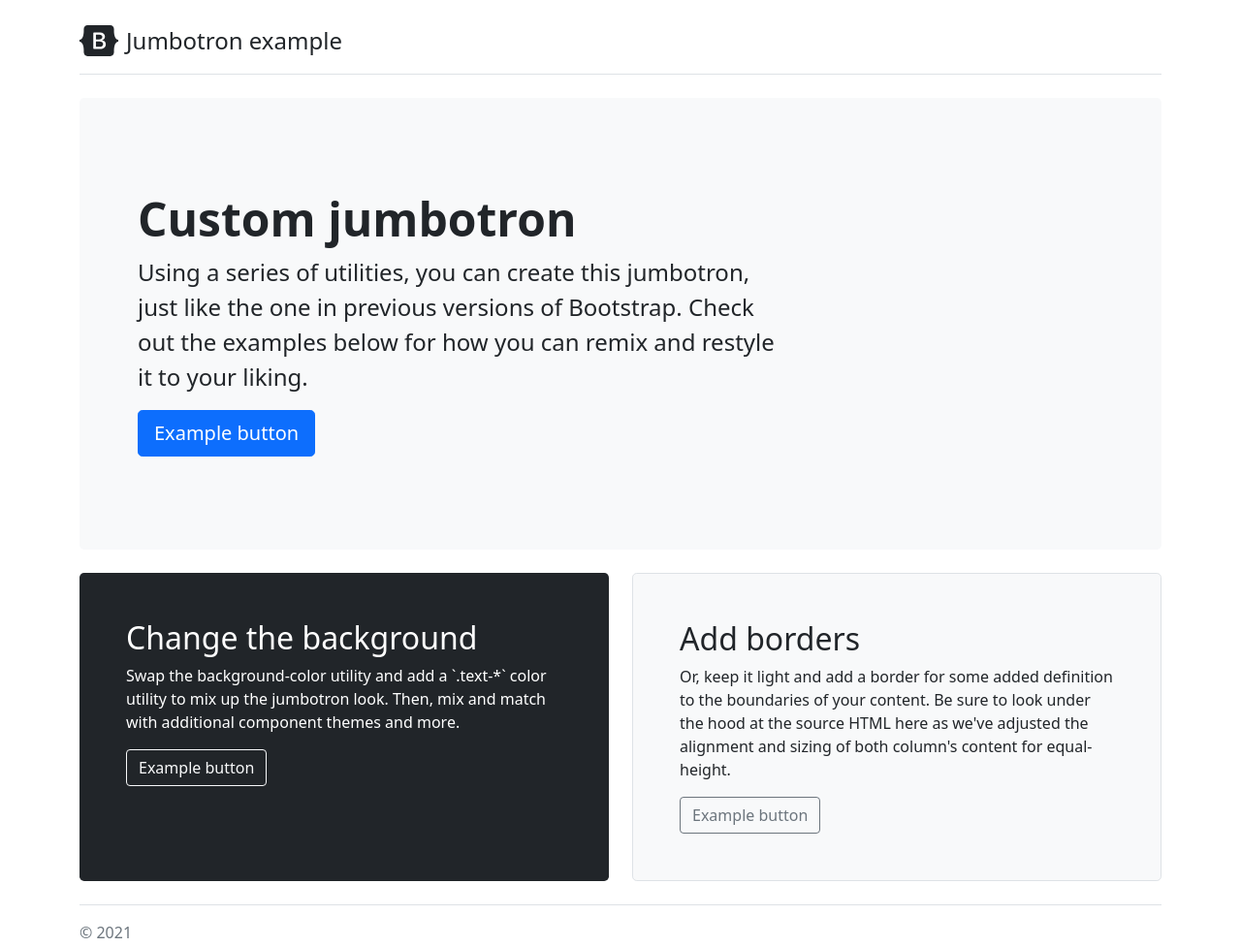
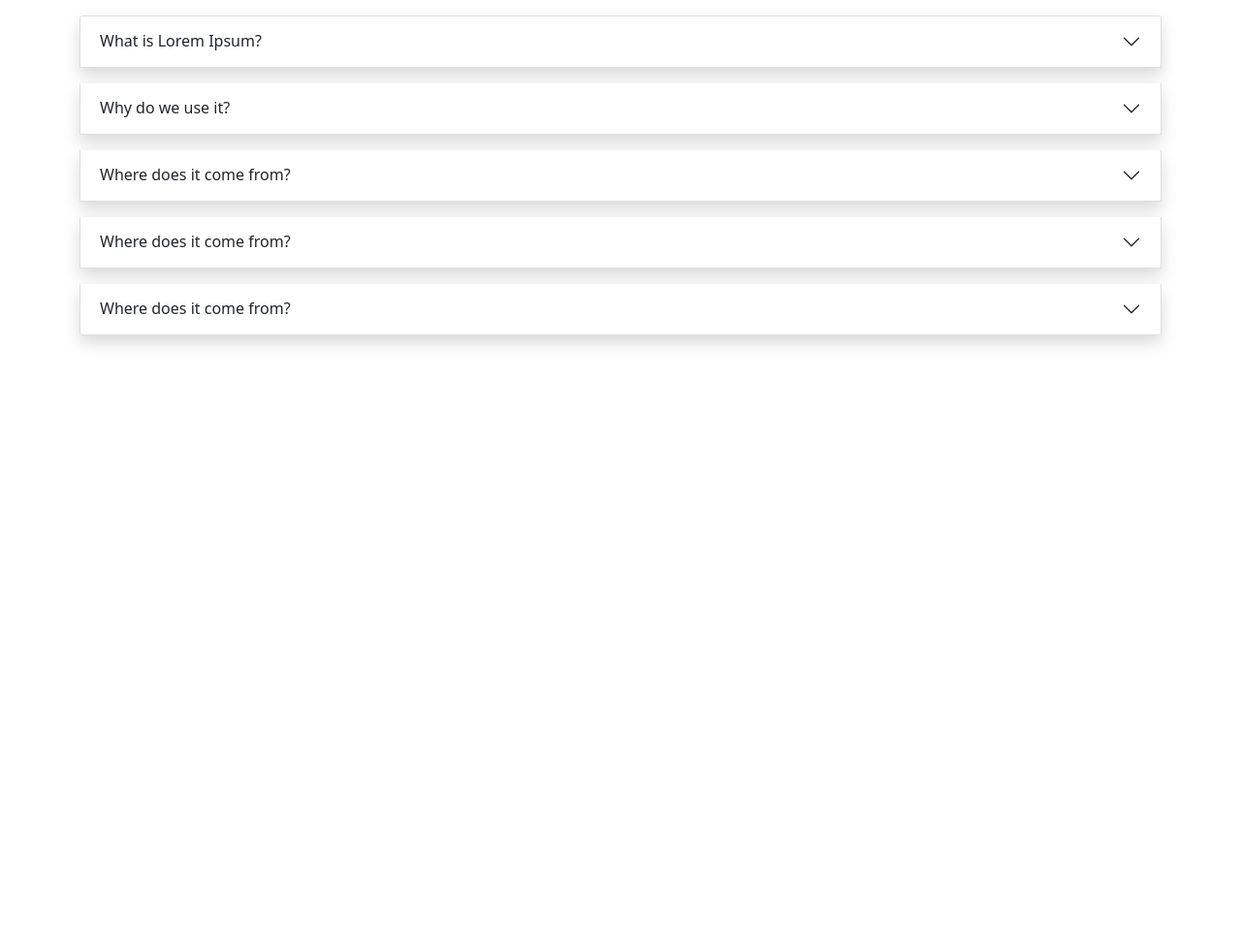
Before and after one commit to AldoTJunior/T2K, a plain HTML site: page index.html in a window 1280 px wide. Shown: the whole page at 97% size. After the commit the page ends 800 px from the top, so only its background shows below. Drawn offline with nearby package versions, Linux system fonts and the light colour scheme.

Commit message:
Accordion

```diff
--- a/index.html
+++ b/index.html
@@ -8,8 +8,6 @@
     <meta name="author" content="Mark Otto, Jacob Thornton, and Bootstrap contributors">
     <meta name="generator" content="Hugo 0.84.0">
     <title>Jumbotron example · Bootstrap v5.0</title>
-
-    <link rel="canonical" href="https://getbootstrap.com/docs/5.0/examples/jumbotron/">
 
     <!-- Bootstrap core CSS -->
     <link href="https://cdn.jsdelivr.net/npm/bootstrap@5.0.2/dist/css/bootstrap.min.css" rel="stylesheet" integrity="sha384-EVSTQN3/azprG1Anm3QDgpJLIm9Nao0Yz1ztcQTwFspd3yD65VohhpuuCOmLASjC" crossorigin="anonymous">
@@ -39,6 +37,10 @@
                 font-size: 3.5rem;
             }
         }
+
+        .accordion-button:focus {
+            box-shadow: none;
+        }
     </style>
 
 
@@ -47,57 +49,67 @@
 <body>
 
     <main>
-        <div class="container py-4">
-            <header class="pb-3 mb-4 border-bottom">
-                <a href="/" class="d-flex align-items-center text-dark text-decoration-none">
-                    <svg xmlns="http://www.w3.org/2000/svg" width="40" height="32" class="me-2" viewBox="0 0 118 94"
-                        role="img">
-                        <title>Bootstrap</title>
-                        <path fill-rule="evenodd" clip-rule="evenodd"
-                            d="M24.509 0c-6.733 0-11.715 5.893-11.492 12.284.214 6.14-.064 14.092-2.066 20.577C8.943 39.365 5.547 43.485 0 44.014v5.972c5.547.529 8.943 4.649 10.951 11.153 2.002 6.485 2.28 14.437 2.066 20.577C12.794 88.106 17.776 94 24.51 94H93.5c6.733 0 11.714-5.893 11.491-12.284-.214-6.14.064-14.092 2.066-20.577 2.009-6.504 5.396-10.624 10.943-11.153v-5.972c-5.547-.529-8.934-4.649-10.943-11.153-2.002-6.484-2.28-14.437-2.066-20.577C105.214 5.894 100.233 0 93.5 0H24.508zM80 57.863C80 66.663 73.436 72 62.543 72H44a2 2 0 01-2-2V24a2 2 0 012-2h18.437c9.083 0 15.044 4.92 15.044 12.474 0 5.302-4.01 10.049-9.119 10.88v.277C75.317 46.394 80 51.21 80 57.863zM60.521 28.34H49.948v14.934h8.905c6.884 0 10.68-2.772 10.68-7.727 0-4.643-3.264-7.207-9.012-7.207zM49.948 49.2v16.458H60.91c7.167 0 10.964-2.876 10.964-8.281 0-5.406-3.903-8.178-11.425-8.178H49.948z"
-                            fill="currentColor"></path>
-                    </svg>
-                    <span class="fs-4">Jumbotron example</span>
-                </a>
-            </header>
-
-            <div class="p-5 mb-4 bg-light rounded-3">
-                <div class="container-fluid py-5">
-                    <h1 class="display-5 fw-bold">Custom jumbotron</h1>
-                    <p class="col-md-8 fs-4">Using a series of utilities, you can create this jumbotron, just like the
-                        one in previous versions of Bootstrap. Check out the examples below for how you can remix and
-                        restyle it to your liking.</p>
-                    <button class="btn btn-primary btn-lg" type="button">Example button</button>
-                </div>
-            </div>
-
-            <div class="row align-items-md-stretch">
-                <div class="col-md-6">
-                    <div class="h-100 p-5 text-white bg-dark rounded-3">
-                        <h2>Change the background</h2>
-                        <p>Swap the background-color utility and add a `.text-*` color utility to mix up the jumbotron
-                            look. Then, mix and match with additional component themes and more.</p>
-                        <button class="btn btn-outline-light" type="button">Example button</button>
+        <div class="container">
+            <div class="accordion" id="faqlist">
+                <div class="accordion-item my-3 shadow">
+                    <h2 class="accordion-header">
+                        <button class="accordion-button collapsed" type="button" data-bs-toggle="collapse" data-bs-target="#content-accordion-1">What is Lorem Ipsum?</button>
+                    </h2>
+                    <div id="content-accordion-1" class="accordion-collapse collapse" data-bs-parent="#faqlist">
+                        <div class="accordion-body">
+                            Lorem Ipsum is simply dummy text of the printing and typesetting industry. Lorem Ipsum has been the industry's standard dummy text ever since the 1500s.
+                        </div>
                     </div>
                 </div>
-                <div class="col-md-6">
-                    <div class="h-100 p-5 bg-light border rounded-3">
-                        <h2>Add borders</h2>
-                        <p>Or, keep it light and add a border for some added definition to the boundaries of your
-                            content. Be sure to look under the hood at the source HTML here as we've adjusted the
-                            alignment and sizing of both column's content for equal-height.</p>
-                        <button class="btn btn-outline-secondary" type="button">Example button</button>
+
+                <div class="accordion-item my-3 shadow">
+                    <h2 class="accordion-header">
+                        <button class="accordion-button collapsed" type="button" data-bs-toggle="collapse" data-bs-target="#content-accordion-2">Why do we use it?</button>
+                    </h2>
+                    <div id="content-accordion-2" class="accordion-collapse collapse" data-bs-parent="#faqlist">
+                        <div class="accordion-body">
+                            It is a long established fact that a reader will be distracted by the readable content of a page when looking at its layout. The point of using Lorem Ipsum is that it has a more-or-less normal distribution of letters, as opposed to using 'Content here.
+                        </div>
+                    </div>
+                </div>
+
+                <div class="accordion-item my-3 shadow">
+                    <h2 class="accordion-header">
+                        <button class="accordion-button collapsed" type="button" data-bs-toggle="collapse" data-bs-target="#content-accordion-3">Where does it come from?</button>
+                    </h2>
+                    <div id="content-accordion-3" class="accordion-collapse collapse" data-bs-parent="#faqlist">
+                        <div class="accordion-body">
+                            Contrary to popular belief, Lorem Ipsum is not simply random text. It has roots in a piece of classical Latin literature from 45 BC, making it over 2000 years old.
+                        </div>
+                    </div>
+                </div>
+
+                <div class="accordion-item my-3 shadow">
+                    <h2 class="accordion-header">
+                        <button class="accordion-button collapsed" type="button" data-bs-toggle="collapse" data-bs-target="#content-accordion-4">Where does it come from?</button>
+                    </h2>
+                    <div id="content-accordion-4" class="accordion-collapse collapse" data-bs-parent="#faqlist">
+                        <div class="accordion-body">
+                            Contrary to popular belief, Lorem Ipsum is not simply random text. It has roots in a piece of classical Latin literature from 45 BC, making it over 2000 years old.
+                        </div>
+                    </div>
+                </div>
+
+                <div class="accordion-item my-3 shadow">
+                    <h2 class="accordion-header">
+                        <button class="accordion-button collapsed" type="button" data-bs-toggle="collapse" data-bs-target="#content-accordion-5">Where does it come from?</button>
+                    </h2>
+                    <div id="content-accordion-5" class="accordion-collapse collapse" data-bs-parent="#faqlist">
+                        <div class="accordion-body">
+                            Contrary to popular belief, Lorem Ipsum is not simply random text. It has roots in a piece of classical Latin literature from 45 BC, making it over 2000 years old.
+                        </div>
                     </div>
                 </div>
             </div>
-
-            <footer class="pt-3 mt-4 text-muted border-top">
-                &copy; 2021
-            </footer>
         </div>
     </main>
 
-
+    <script src="https://cdn.jsdelivr.net/npm/bootstrap@5.1.3/dist/js/bootstrap.bundle.min.js" integrity="sha384-ka7Sk0Gln4gmtz2MlQnikT1wXgYsOg+OMhuP+IlRH9sENBO0LRn5q+8nbTov4+1p" crossorigin="anonymous"></script>
 
 </body>
 
```
